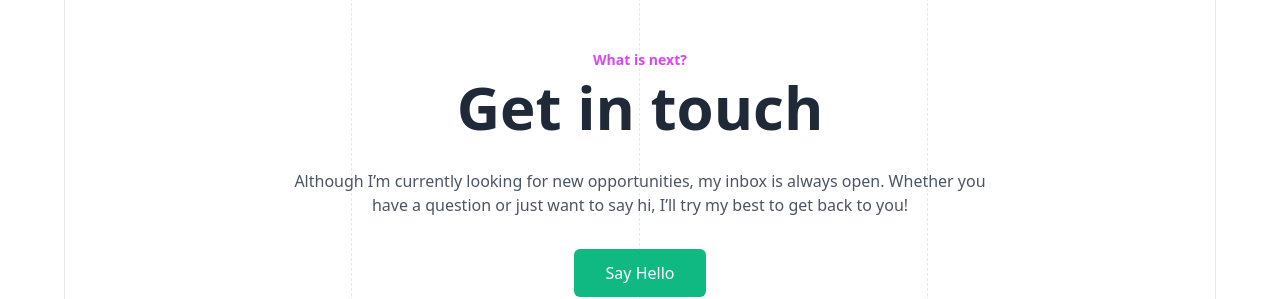
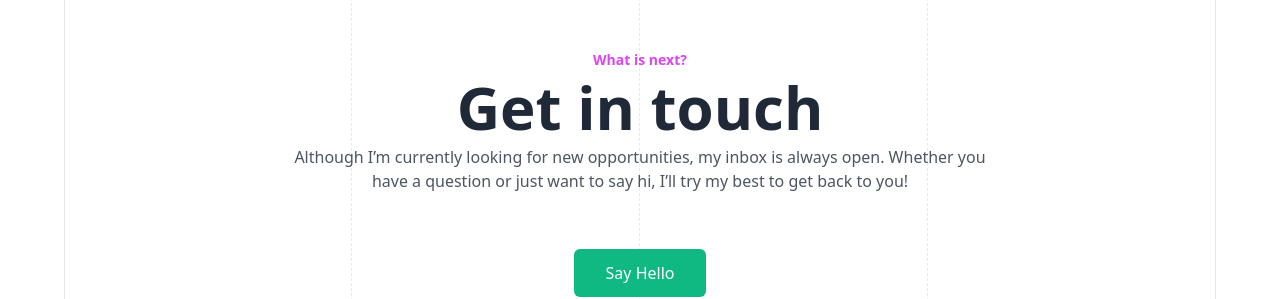
Before and after one commit to cursedxp/portfolio-site, a React (Vite) app: page / in a window 1280 px wide. Shown: the part 3604-3903 px from the top of the page. Built offline with nearby package versions, Linux system fonts and the light colour scheme.

Commit message:
✨ (Contact.jsx): add RevealAnimation component to enhance user experience 📝 (Contact.jsx): update text alignment and styling for better readability and aesthetics

```diff
--- a/src/components/contact/Contact.jsx
+++ b/src/components/contact/Contact.jsx
@@ -1,3 +1,5 @@
+import RevealAnimation from "../RevealAnimation/RevealAnimation";
+
 export default function Contact() {
   return (
     <div className="flex flex-col text-gray-800 items-center">
@@ -5,14 +7,16 @@ export default function Contact() {
         <h3 className="text-sm font-bold text-fuchsia-500 text-center">
           What is next?
         </h3>
-        <h1 className="text-6xl font-bold leading-tight">Get in touch</h1>
-      </div>
-      <div className="px-6 text-base text-gray-600 max-w-3xl">
-        <p className="mb-8 text-center">
-          Although I’m currently looking for new opportunities, my inbox is
-          always open. Whether you have a question or just want to say hi, I’ll
-          try my best to get back to you!
-        </p>
+        <RevealAnimation>
+          <h1 className="text-6xl font-bold leading-tight text-center">
+            Get in touch
+          </h1>
+          <p className="mb-8 px-6 text-base text-gray-600 max-w-3xl text-center">
+            Although I’m currently looking for new opportunities, my inbox is
+            always open. Whether you have a question or just want to say hi,
+            I’ll try my best to get back to you!
+          </p>
+        </RevealAnimation>
       </div>
       <div className="flex flex-col gap-4">
         <a href="mailto:anilozsoy@gmail.com">
```
